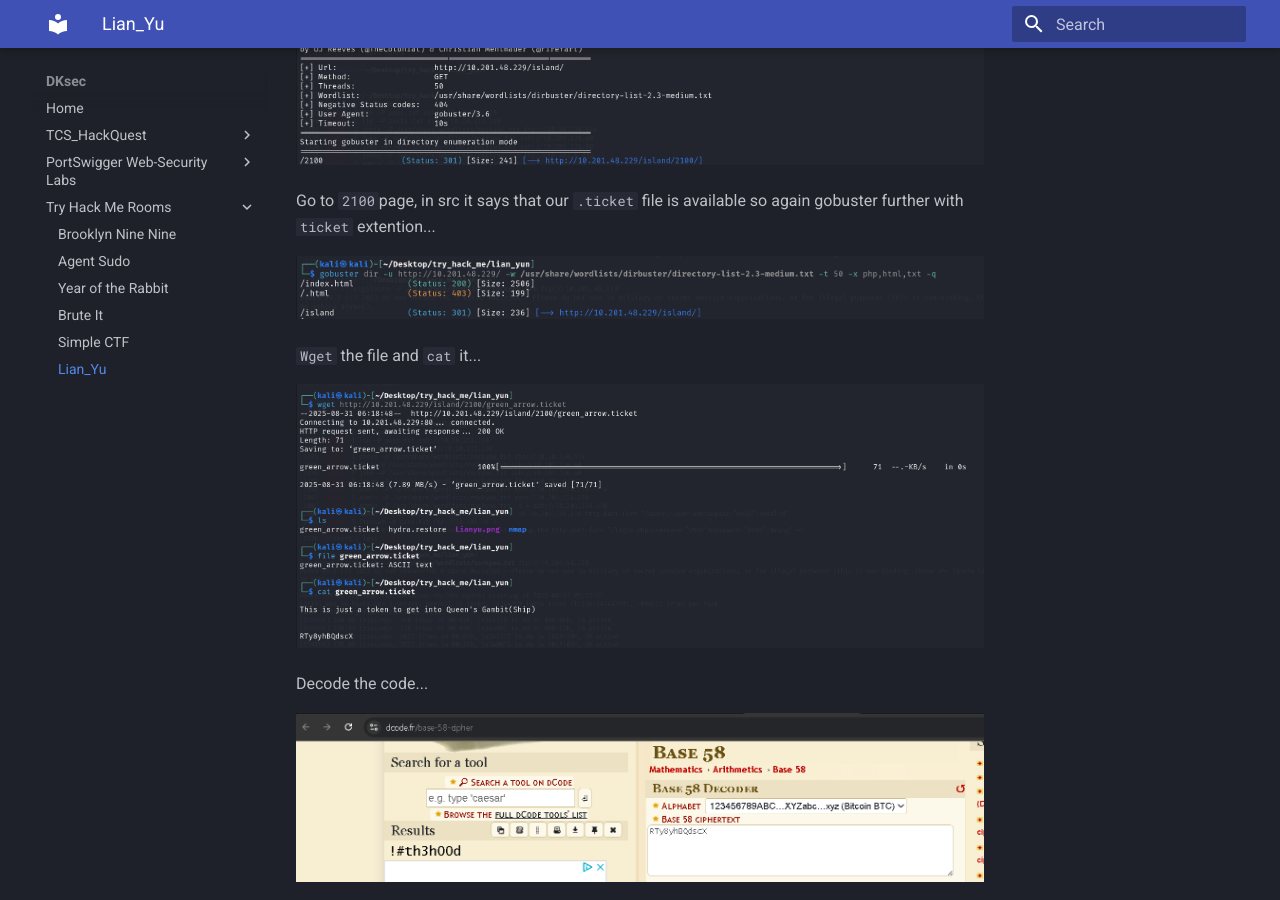
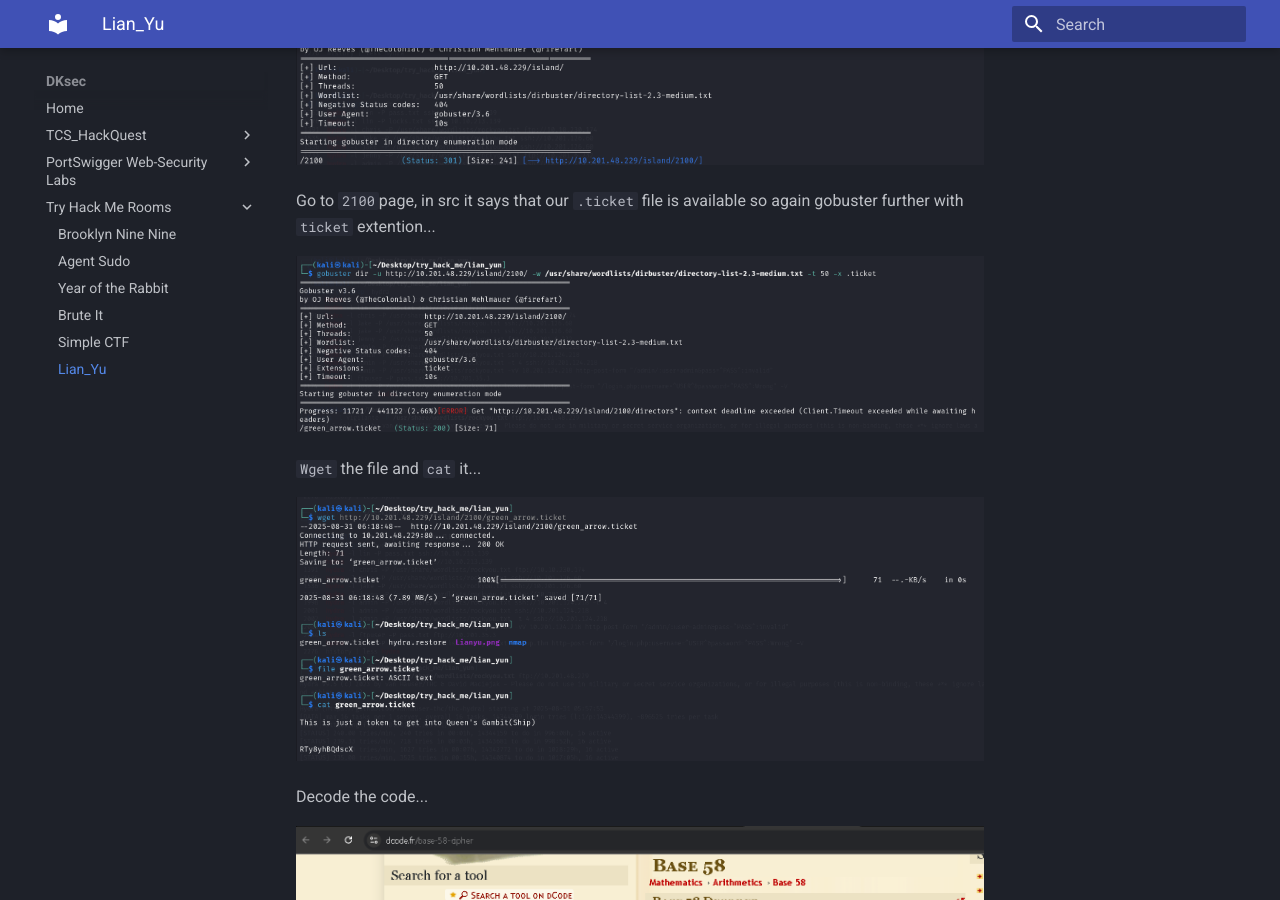
Before and after one commit to DKsec-1/mkdocs, an MkDocs documentation site: the page built from docs/Try_hack_me/lianyu.md, in a window 1280 px wide and 900 px high, scrolled down 1116 px. Built offline with MkDocs 1.6.1 and Material for MkDocs 9.7.7, drawn with Linux system fonts in a browser that asks for light colours.

Commit message:
remove errors

```diff
--- a/docs/Try_hack_me/lianyu.md
+++ b/docs/Try_hack_me/lianyu.md
@@ -18,7 +18,7 @@ You will get the code word or username, now again gobuster further...
 
 Go to `2100`page, in src it says that our `.ticket` file is available so again gobuster further with `ticket` extention...
 
-![ticket](../assets/tryhackme/lian_yun/gobuster_island.png)
+![ticket](../assets/tryhackme/lian_yun/gobuster_arrow.png)
 
 `Wget` the file and `cat` it...
 
```
